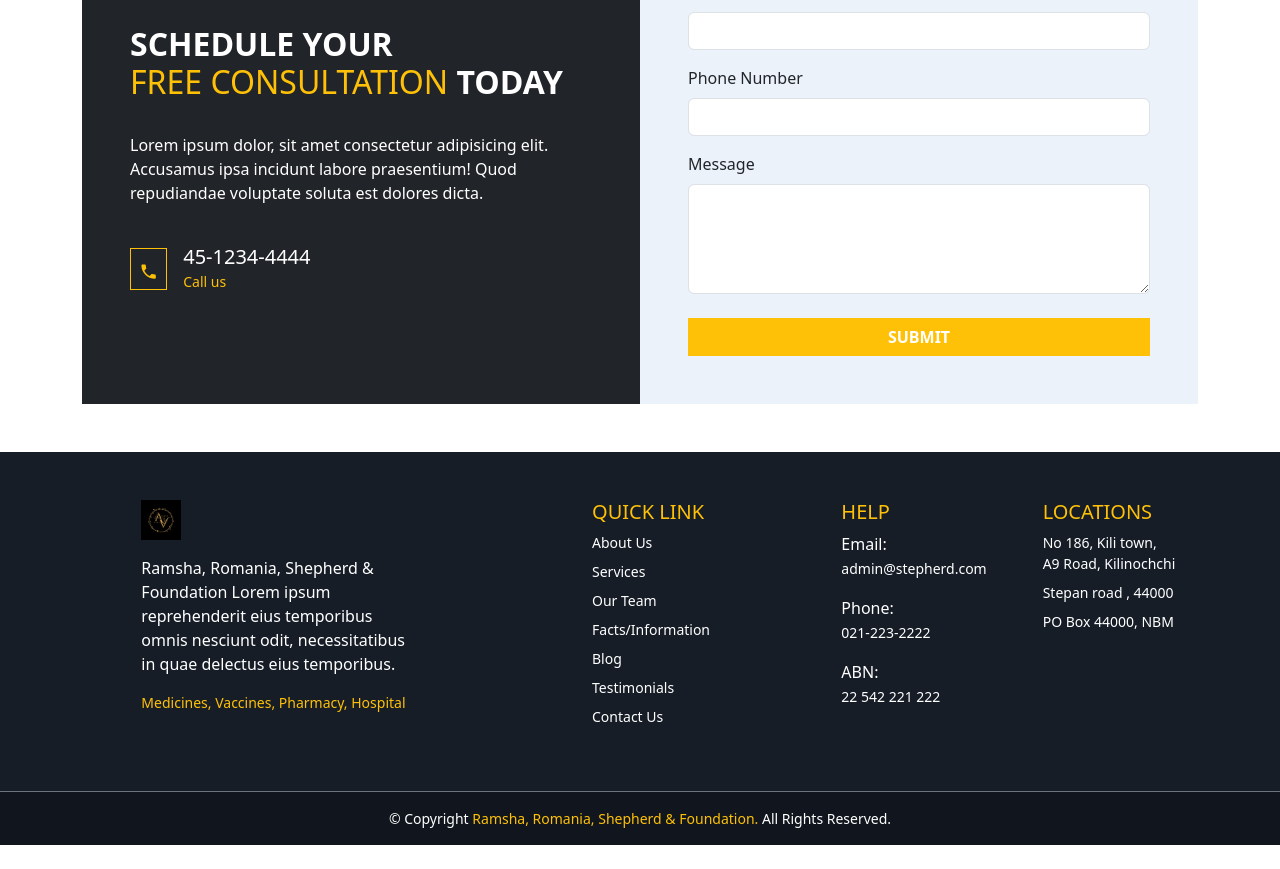
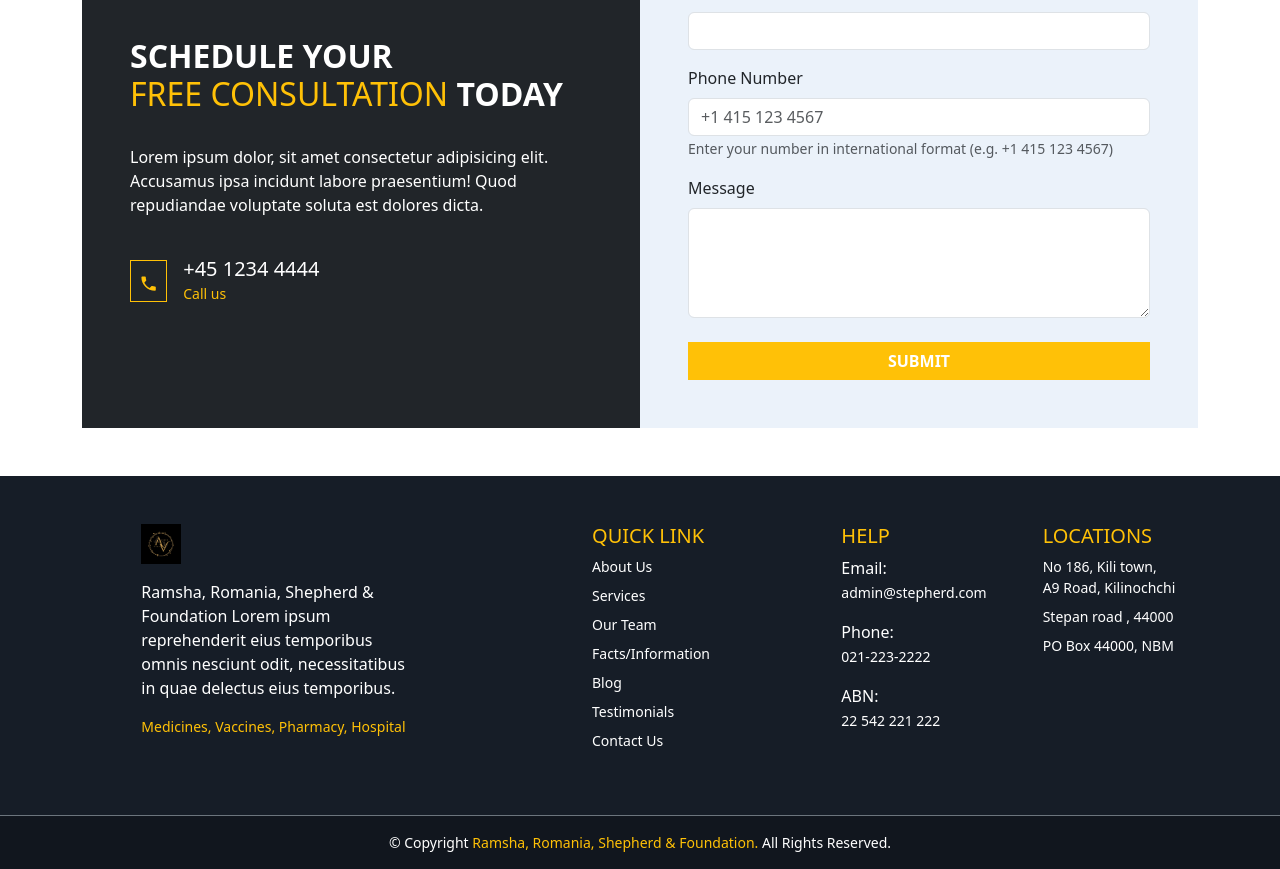
Before and after one commit to Abishan1127/Frontend_Task, a React (Vite) app: page / in a window 1280 px wide. Shown: the part 3842-4711 px from the top of the page. Before the commit the page ends 4687 px from the top, so only its background shows below. Built offline with nearby package versions, Linux system fonts and the light colour scheme.

Commit message:
contact page updated

```diff
--- a/src/components/Contact.jsx
+++ b/src/components/Contact.jsx
@@ -1,5 +1,145 @@
+// import React, { useState } from 'react';
+// import { MdPhone } from 'react-icons/md';
+
+// export default function ConsultationForm() {
+//   const [formData, setFormData] = useState({
+//     name: '',
+//     email: '',
+//     phone: '',
+//     message: ''
+//   });
+
+//   const [errors, setErrors] = useState({});
+
+//   const regexRules = {
+//     name: /^[a-zA-Z\s]{3,50}$/,
+//     email: /^[^\s@]+@[^\s@]+\.[^\s@]+$/,
+//     phone: /^[0-9]{8,15}$/,
+//     message: /^.{10,500}$/
+//   };
+
+//   const validateField = (name, value) => {
+//     if (!regexRules[name].test(value)) {
+//       return `Invalid ${name}`;
+//     }
+//     return '';
+//   };
+
+//   const handleChange = (e) => {
+//     const { name, value } = e.target;
+//     setFormData((prev) => ({ ...prev, [name]: value }));
+
+//     const error = validateField(name, value);
+//     setErrors((prev) => ({ ...prev, [name]: error }));
+//   };
+
+//   const handleSubmit = (e) => {
+//     e.preventDefault();
+//     const newErrors = {};
+//     Object.keys(formData).forEach((key) => {
+//       const err = validateField(key, formData[key]);
+//       if (err) newErrors[key] = err;
+//     });
+
+//     if (Object.keys(newErrors).length === 0) {
+//       alert('Form submitted successfully!');
+//       // Reset form if desired:
+//       // setFormData({ name: '', email: '', phone: '', message: '' });
+//     } else {
+//       setErrors(newErrors);
+//     }
+//   };
+
+//   return (
+//     <div className='container-fluid'>
+//       <div className="container my-5">
+//         <div className="row g-0 align-items-stretch">
+//           {/* Left Section */}
+//           <div className="col-md-6 bg-dark text-white d-flex flex-column justify-content-center p-5">
+//             <small className="text-warning text-uppercase">Consultation</small>
+//             <h2 className="mt-5">
+//               <strong>SCHEDULE YOUR</strong><br />
+//               <span className="text-warning">FREE CONSULTATION</span> <strong>TODAY</strong>
+//             </h2>
+//             <p className="mt-4">
+//              Lorem ipsum dolor, sit amet consectetur adipisicing elit. Accusamus ipsa incidunt labore praesentium! Quod repudiandae voluptate soluta est dolores dicta.
+//             </p>
+//             <div className="d-flex align-items-center mt-4">
+//               <div className="border border-warning p-2 me-3">
+//                 <MdPhone style={{ color: '#ffc107', fontSize: '1.2rem' }} />
+//               </div>
+//               <div>
+//                 <h5 className="mb-0">45-1234-4444</h5>
+//                 <small className="text-warning">Call us</small>
+//               </div>
+//             </div>
+//           </div>
+
+//           {/* Right Section - Form */}
+//          <div className="col-md-6 p-5" style={{ backgroundColor: '#EBF2FA' }}>
+
+//             <form noValidate onSubmit={handleSubmit}>
+//               <div className="mb-3">
+//                 <label className="form-label">Name</label>
+//                 <input
+//                   type="text"
+//                   name="name"
+//                   className={`form-control ${errors.name ? 'is-invalid' : ''}`}
+//                   value={formData.name}
+//                   onChange={handleChange}
+//                 />
+//                 <div className="invalid-feedback">{errors.name}</div>
+//               </div>
+
+//               <div className="mb-3">
+//                 <label className="form-label">Email</label>
+//                 <input
+//                   type="email"
+//                   name="email"
+//                   className={`form-control ${errors.email ? 'is-invalid' : ''}`}
+//                   value={formData.email}
+//                   onChange={handleChange}
+//                 />
+//                 <div className="invalid-feedback">{errors.email}</div>
+//               </div>
+
+//               <div className="mb-3">
+//                 <label className="form-label">Phone Number</label>
+//                 <input
+//                   type="tel"
+//                   name="phone"
+//                   className={`form-control ${errors.phone ? 'is-invalid' : ''}`}
+//                   value={formData.phone}
+//                   onChange={handleChange}
+//                 />
+//                 <div className="invalid-feedback">{errors.phone}</div>
+//               </div>
+
+//               <div className="mb-4">
+//                 <label className="form-label">Message</label>
+//                 <textarea
+//                   name="message"
+//                   rows="4"
+//                   className={`form-control ${errors.message ? 'is-invalid' : ''}`}
+//                   value={formData.message}
+//                   onChange={handleChange}
+//                 ></textarea>
+//                 <div className="invalid-feedback">{errors.message}</div>
+//               </div>
+
+//               <button type="submit" className="btn btn-warning text-white w-100 fw-semibold rounded-0">
+//                 SUBMIT
+//               </button>
+//             </form>
+//           </div>
+//         </div>
+//       </div>
+//     </div>
+//   );
+// }
 import React, { useState } from 'react';
 import { MdPhone } from 'react-icons/md';
+import { parsePhoneNumberFromString } from 'libphonenumber-js';
 
 export default function ConsultationForm() {
   const [formData, setFormData] = useState({
@@ -14,14 +154,22 @@ export default function ConsultationForm() {
   const regexRules = {
     name: /^[a-zA-Z\s]{3,50}$/,
     email: /^[^\s@]+@[^\s@]+\.[^\s@]+$/,
-    phone: /^[0-9]{8,15}$/,
     message: /^.{10,500}$/
   };
 
   const validateField = (name, value) => {
+    if (name === 'phone') {
+      const phoneNumber = parsePhoneNumberFromString(value);
+      if (!phoneNumber || !phoneNumber.isValid()) {
+        return 'Invalid phone number';
+      }
+      return '';
+    }
+
     if (!regexRules[name].test(value)) {
       return `Invalid ${name}`;
     }
+
     return '';
   };
 
@@ -62,22 +210,21 @@ export default function ConsultationForm() {
               <span className="text-warning">FREE CONSULTATION</span> <strong>TODAY</strong>
             </h2>
             <p className="mt-4">
-             Lorem ipsum dolor, sit amet consectetur adipisicing elit. Accusamus ipsa incidunt labore praesentium! Quod repudiandae voluptate soluta est dolores dicta.
+              Lorem ipsum dolor, sit amet consectetur adipisicing elit. Accusamus ipsa incidunt labore praesentium! Quod repudiandae voluptate soluta est dolores dicta.
             </p>
             <div className="d-flex align-items-center mt-4">
               <div className="border border-warning p-2 me-3">
                 <MdPhone style={{ color: '#ffc107', fontSize: '1.2rem' }} />
               </div>
               <div>
-                <h5 className="mb-0">45-1234-4444</h5>
+                <h5 className="mb-0">+45 1234 4444</h5>
                 <small className="text-warning">Call us</small>
               </div>
             </div>
           </div>
 
           {/* Right Section - Form */}
-         <div className="col-md-6 p-5" style={{ backgroundColor: '#EBF2FA' }}>
-
+          <div className="col-md-6 p-5" style={{ backgroundColor: '#EBF2FA' }}>
             <form noValidate onSubmit={handleSubmit}>
               <div className="mb-3">
                 <label className="form-label">Name</label>
@@ -109,10 +256,12 @@ export default function ConsultationForm() {
                   type="tel"
                   name="phone"
                   className={`form-control ${errors.phone ? 'is-invalid' : ''}`}
+                  placeholder="+1 415 123 4567"
                   value={formData.phone}
                   onChange={handleChange}
                 />
                 <div className="invalid-feedback">{errors.phone}</div>
+                <small className="form-text text-muted">Enter your number in international format (e.g. +1 415 123 4567)</small>
               </div>
 
               <div className="mb-4">
```
